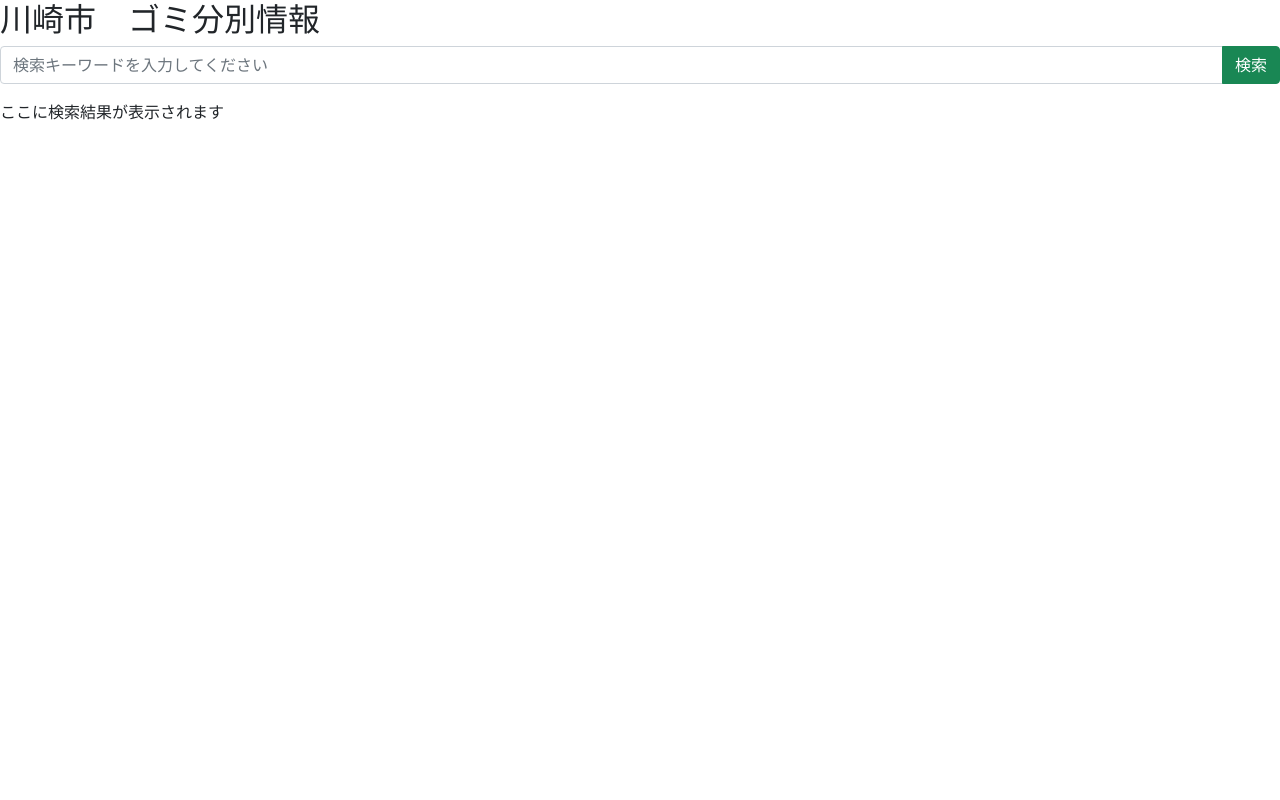
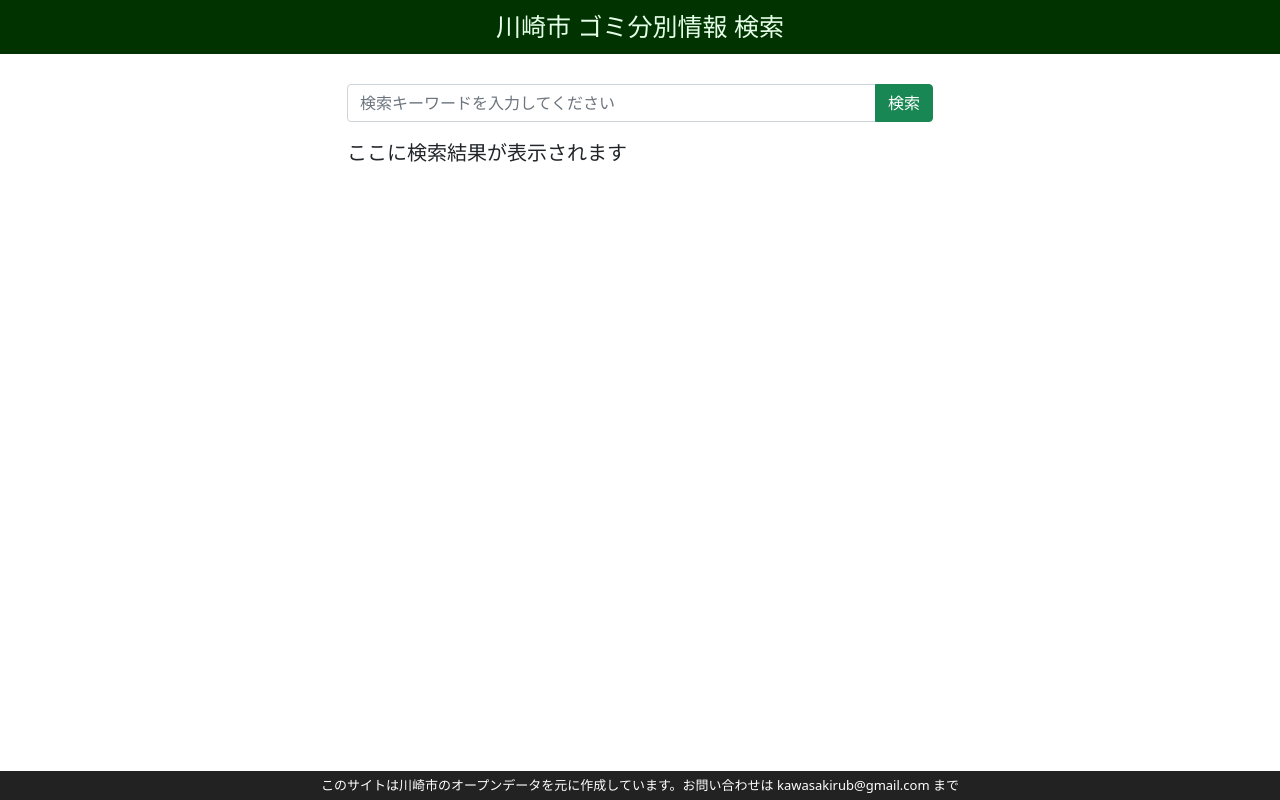
Before and after one commit to baishiaihui/sortapp_front, a Nuxt app: page / in a window 1280 px wide. Built offline with nearby package versions, Linux system fonts and the light colour scheme.

Commit message:
create style

```diff
--- /dev/null
+++ b/components/footer.vue
@@ -0,0 +1,22 @@
+<template>
+  <div class="footer">
+    このサイトは川崎市のオープンデータを元に作成しています。お問い合わせは kawasakirub@gmail.com まで
+  </div>
+</template>
+
+<script>
+</script>
+
+<style>
+.footer {
+  color: #fff;
+  padding: 5px;
+  background-color: #222222;
+  font-size: 13px;
+  text-align: center;
+  position: fixed;
+  left: 0;
+  bottom: 0;
+  width: 100%;
+}
+</style>
--- /dev/null
+++ b/components/header.vue
@@ -0,0 +1,19 @@
+<template>
+	<div class="header">
+		川崎市 ゴミ分別情報 検索
+	</div>
+</template>
+
+<script>
+</script>
+
+<style>
+.header {
+	color: #E6FFE9;
+    font-size: 25px;
+	padding: 8px;
+	background-color: #003300;
+    text-align: center;
+    width:100%;
+}
+</style>
--- /dev/null
+++ b/layouts/default.vue
@@ -0,0 +1,29 @@
+<template>
+  <div>
+    <Header />
+    <div class="main">
+      <nuxt />
+      <!-- パスと一致するページファイルが呼び出しされる -->
+    </div>
+
+    <Footer />
+  </div>
+</template>
+
+<script>
+import Header from "@/components/header.vue"; // headerをインポート
+import Footer from "@/components/footer.vue"; // footerをインポート
+export default {
+  components: {
+    Header,
+    Footer,
+  },
+};
+</script>
+
+<style>
+.main {
+  font-size: 20px;
+  padding: 30px;
+}
+</style>
--- a/pages/_id.vue
+++ b/pages/_id.vue
@@ -1,6 +1,7 @@
 <template>
-  <div class="container">
-    <table>
+  <b-container class="align-items-center">
+    <h2>{{ sortinfo.name }}</h2>
+    <table class="tbl">
       <thread>
         <tr>
           <th></th>
@@ -10,28 +11,32 @@
 
       <tbody>
         <tr>
-          <td>品目名</td>
-          <td>{{ sortinfo.name }}</td>
+          <td class="topic">分別タイプ</td>
+          <td v-if="sortinfo.sort2">
+            <label>{{ sortinfo.sort }}</label> または <label>{{ sortinfo.sort2 }}</label>
+          </td>
+          <td v-else><label>{{ sortinfo.sort }}</label></td>
         </tr>
 
         <tr>
-          <td>分別タイプ</td>
-          <td v-if="sortinfo.sort2">{{ sortinfo.sort }}　または　{{ sortinfo.sort2 }}</td>
-          <td v-else>{{ sortinfo.sort }}</td>
+          <td class="topic">出し方のポイント</td>
+          <td v-if="sortinfo.detail ">{{ sortinfo.detail }}</td>
+          <td v-else>特になし</td>
         </tr>
 
         <tr>
-          <td>出し方のポイント</td>
-          <td>{{ sortinfo.detail }}</td>
-        </tr>
-
-        <tr>
-          <td>URL</td>
-          <td>{{ sortinfo.url }}</td>
+          <td class="topic">URL</td>
+          <td v-if="sortinfo.url">
+            <a :href="sortinfo.url">{{ sortinfo.url }}</a>
+          </td>
+          <td v-else>特になし</td>
         </tr>
       </tbody>
     </table>
-  </div>
+    <b-button variant="success" @click="$router.go(-1)" style="margin-top: 30px"
+      >戻る</b-button
+    >
+  </b-container>
 </template>
 
 <script>
@@ -56,3 +61,28 @@
   },
 };
 </script>
+
+<style>
+h2 {
+  padding: 0.5em;
+  color: #010101;
+  background: #eaf3ff;
+  border-bottom: solid 3px #516ab6;
+
+}
+
+label {
+  font-weight: bold;
+}
+
+.topic {
+  font-weight: bold;
+  font-size: 22px;
+  white-space: nowrap;
+}
+
+.tbl {
+  border-collapse: separate;
+  border-spacing: 15px;
+}
+</style>
--- a/pages/index.vue
+++ b/pages/index.vue
@@ -1,25 +1,19 @@
 <template>
   <div>
-    <h2>川崎市　ゴミ分別情報</h2>
-
+    <b-container class="align-items-center" style="width: 50%">
       <div class="input-group mb-3">
         <input
           type="text"
           class="form-control"
-        width="500"
           placeholder="検索キーワードを入力してください"
           v-model="keyword"
         />
-      <button
-        class="btn btn-success"
-        type="button"
-        @click="search"
-      >
+        <button class="btn btn-success" type="button" @click="search">
           検索
         </button>
       </div>
 
-    <table v-if="sortinfos.length">
+      <table v-if="sortinfos.length" class="tbl">
         <thead>
           <tr>
             <th>品目名</th>
@@ -29,14 +23,17 @@
         <tbody>
           <tr v-for="info in sortinfos" :key="info.id">
             <td>{{ info.name }}</td>
-          <td v-if="info.sort2">{{ info.sort }}　または　{{info.sort2}}</td>
-          <td v-else>{{info.sort}}</td>
-          <td><b-button @click="show(info.id)" variant="success">詳細</b-button></td>
+            <td v-if="info.sort2"><label>{{ info.sort }}</label> または <label>{{ info.sort2 }}</label></td>
+            <td v-else><label>{{ info.sort }}</label></td>
+            <td class="px-1">
+              <b-button @click="show(info.id)" variant="success">詳細</b-button>
+            </td>
           </tr>
         </tbody>
       </table>
 
       <div v-else>{{ message }}</div>
+    </b-container>
   </div>
 </template>
 
@@ -54,9 +51,8 @@
       if (this.keyword == "") {
         alert("検索キーワードを入力してください！");
       } else {
-
         //検索ワードをSessionStorageに保持
-        sessionStorage.setItem('keyword',this.keyword)
+        sessionStorage.setItem("keyword", this.keyword);
 
         const url = "/api/v1/search";
         this.$axios
@@ -66,8 +62,10 @@
 
             if (this.sortinfos.length) {
               //検索結果をSessionStorageに保持
-              sessionStorage.setItem('sortinfos',JSON.stringify(this.sortinfos))
-
+              sessionStorage.setItem(
+                "sortinfos",
+                JSON.stringify(this.sortinfos)
+              );
             } else {
               this.message =
                 "入力されたキーワードを含む品目は見つかりませんでした。";
@@ -80,19 +78,29 @@
     },
     show: function (id) {
       this.$router.push(`/${id}`);
+    },
+  },
+  mounted() {
+    if (sessionStorage.hasOwnProperty("keyword")) {
+      this.keyword = sessionStorage.getItem("keyword");
+    }
+
+    if (sessionStorage.hasOwnProperty("sortinfos")) {
+      this.sortinfos = JSON.parse(sessionStorage.getItem("sortinfos"));
     }
   },
-  mounted(){
-    if(sessionStorage.hasOwnProperty('keyword')){
-      this.keyword = sessionStorage.getItem('keyword')
+};
+</script>
+
+<style>
+  label{
+    font-weight: bold;
   }
 
-    if(sessionStorage.hasOwnProperty('sortinfos')){
-      this.sortinfos = JSON.parse(
-        sessionStorage.getItem('sortinfos')
-      )
+  .tbl{
+    border-collapse:separate;
+    border-spacing: 15px;
+
   }
 
-  }
-};
-</script>
+</style>
```
Lines whose indentation alone changed are shown as unchanged.
